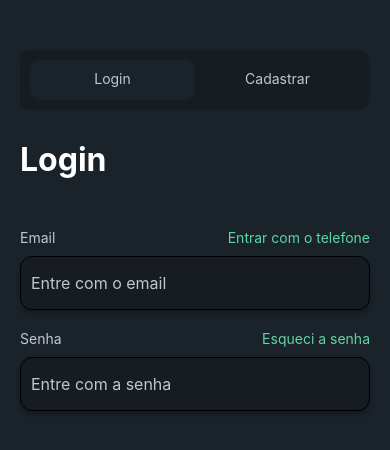
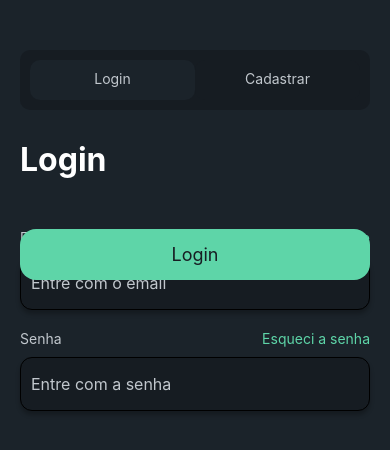
Before and after one commit to FilipePaiva10/InvestSimulator, a React Native app: screen /Login in a window 390 px wide. Shown: the top 450 px of the page. Built offline with nearby package versions, Linux system fonts and the light colour scheme.

Commit message:
Login Finalizado Layout

```diff
--- a/src/pages/Login/index.js
+++ b/src/pages/Login/index.js
@@ -1,6 +1,7 @@
 import React, { useState, useEffect } from "react";
+
+import { Platform } from "react-native";
 import stylesGuide from "../../../stylesGuide";
-
 import {
     LoginContainer,
     LoginSwitchArea,
@@ -12,11 +13,18 @@ import {
     InputTextArea,
     Input,
     Text,
-    TextBtn
+    TextBtn,
+    LoginActionArea,
+    ButtonArea,
+    ButtonText
 } from "./styled";
 
 
 export default () => {
+
+    const [name, setName] = useState('');
+    const [email, setEmail] = useState('');
+    const [password, setPassword] = useState('');
 
     const [signIn, setSignIn] = useState(true);
     const [signUp, setSignUp] = useState(false);
@@ -33,7 +41,7 @@ export default () => {
     }
 
     return (
-        <LoginContainer>
+        <LoginContainer behavior={Platform.OS == 'ios' ? 'padding' : null}>
             <LoginSwitchArea>
                 <LoginButtonArea
                     active={signIn}
@@ -56,6 +64,8 @@ export default () => {
                             <Text>Nome</Text>
                         </InputTextArea>
                         <Input
+                            value={name}
+                            onChangeText={txt => setName(txt)}
                             placeholder="Entre com o nome"
                             placeholderTextColor={stylesGuide.colors.primary}
                         />
@@ -75,6 +85,8 @@ export default () => {
                         }
                     </InputTextArea>
                     <Input
+                        value={email}
+                        onChangeText={txt => setEmail(txt)}
                         placeholder="Entre com o email"
                         placeholderTextColor={stylesGuide.colors.primary}
                     />
@@ -93,12 +105,19 @@ export default () => {
                         }
                     </InputTextArea>
                     <Input
+                        value={password}
+                        onChangeText={txt => setPassword(txt)}
                         placeholder="Entre com a senha"
                         placeholderTextColor={stylesGuide.colors.primary}
                         secureTextEntry={true}
                     />
                 </LoginInput>
             </LoginInputArea>
+            <LoginActionArea>
+                <ButtonArea>
+                    <ButtonText>{signIn ? 'Login' : 'Cadastrar'}</ButtonText>
+                </ButtonArea>
+            </LoginActionArea>
         </LoginContainer>
     )
 }
--- a/src/pages/Login/styled.js
+++ b/src/pages/Login/styled.js
@@ -6,6 +6,7 @@ export const LoginContainer = styled.ScrollView`
     flex: 1;
     background-color: ${stylesGuide.bg.Primary}
     padding: 0 20px;
+    padding-top: 50px;
 `
 
 export const LoginSwitchArea = styled.View`
@@ -14,7 +15,6 @@ export const LoginSwitchArea = styled.View`
     border-radius: 10px;
     flex-direction: row;
     justify-content: space-between;
-    margin-top: 50px;
     padding: 10px;
 `;
 
@@ -62,6 +62,7 @@ export const InputTextArea = styled.View`
 `;
 export const Input = styled.TextInput`
     background-color: ${stylesGuide.bg.Secondy};
+    color: ${stylesGuide.colors.primary}
     border-radius: 12px;
     box-shadow: 0 4px 4px rgba(0,0,0,0.25);
     margin-top: 10px;
@@ -71,3 +72,19 @@ export const Input = styled.TextInput`
     border-color: #000;
     font-size: 16px;
 `;
+
+export const LoginActionArea = styled.View`
+    margin-top: 20px;
+`;
+
+export const ButtonArea = styled.TouchableOpacity`
+    background-color: ${stylesGuide.btn.bg.green};
+    padding: 15px;
+    border-radius: 16px;
+`;
+
+export const ButtonText = styled.Text`
+    color: ${stylesGuide.btn.color.greenColor};
+    font-size: 18px;
+    text-align: center;
+`;
--- a/src/pages/Preload/index.js
+++ b/src/pages/Preload/index.js
@@ -8,6 +8,8 @@ import {
     PreloadBgImage,
     PreloadTitle
 } from './styled'
+import { ActivityIndicator } from "react-native";
+import stylesGuide from "../../../stylesGuide";
 
 export default () => {
 
@@ -24,9 +26,13 @@ export default () => {
 
 
 
+                    }, 2500)
+                } else {
+                    setTimeout(() => {
+
+                        navigation.navigate("Login");
+
                     }, 1500)
-                } else {
-                    navigation.navigate("Login");
                 }
 
             } catch (e) {
@@ -42,6 +48,7 @@ export default () => {
     return (
         <PreloadArea>
             <PreloadTitle>InvestSimulator</PreloadTitle>
+            <ActivityIndicator color={stylesGuide.colors.white} size="large" />
             <PreloadBgImage source={require("../../assets/img/Constelation.png")} />
         </PreloadArea>
     )
--- a/stylesGuide.js
+++ b/stylesGuide.js
@@ -4,7 +4,14 @@ export default {
         Secondy: '#161C22',
 
     },
-
+    btn:{
+        bg: {
+            green: '#5ED5A8'
+        },
+        color: {
+            greenColor: '#171D22'
+        }
+    },
     colors: {
         primary: '#C1C7CD',
         green: '#5ED5A8',
```
